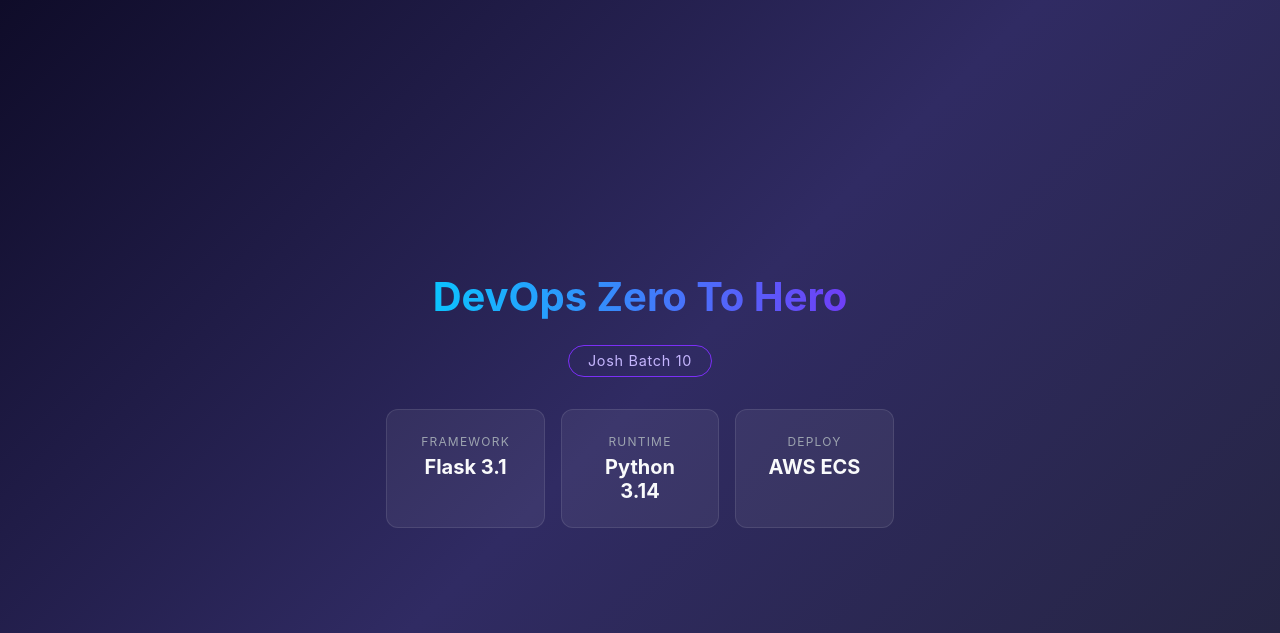
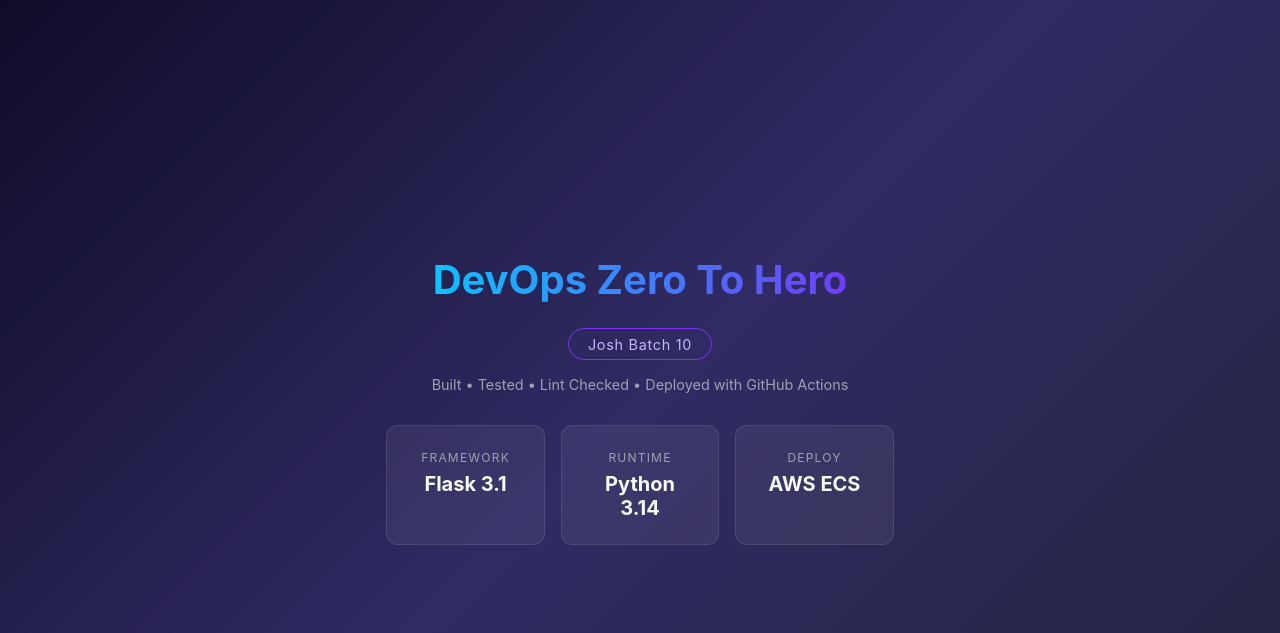
Before and after one commit to Aniruddhakharve/git-hub-actions-practise, a Flask app: page / in a window 1280 px wide. Shown: the top 633 px of the page. Run offline with Flask 3, Linux system fonts and the light colour scheme.

Commit message:
updated index.html

```diff
--- a/templates/index.html
+++ b/templates/index.html
@@ -29,13 +29,18 @@
         }
         .badge {
             display: inline-block;
-            margin: 1rem 0 2rem;
+            margin: 1rem 0 1rem;
             padding: 0.4rem 1.2rem;
             border: 1px solid #7b2ff7;
             border-radius: 999px;
             font-size: 0.9rem;
             color: #c4b5fd;
             letter-spacing: 0.05em;
+        }
+        .pipeline {
+            margin-bottom: 2rem;
+            font-size: 0.9rem;
+            color: #9ca3af;
         }
         .cards {
             display: flex;
@@ -69,6 +74,11 @@
     <div class="container">
         <h1>DevOps Zero To Hero</h1>
         <div class="badge">Josh Batch 10</div>
+
+        <div class="pipeline">
+            Built • Tested • Lint Checked • Deployed with GitHub Actions
+        </div>
+
         <div class="cards">
             <div class="card">
                 <span>Framework</span>
```
